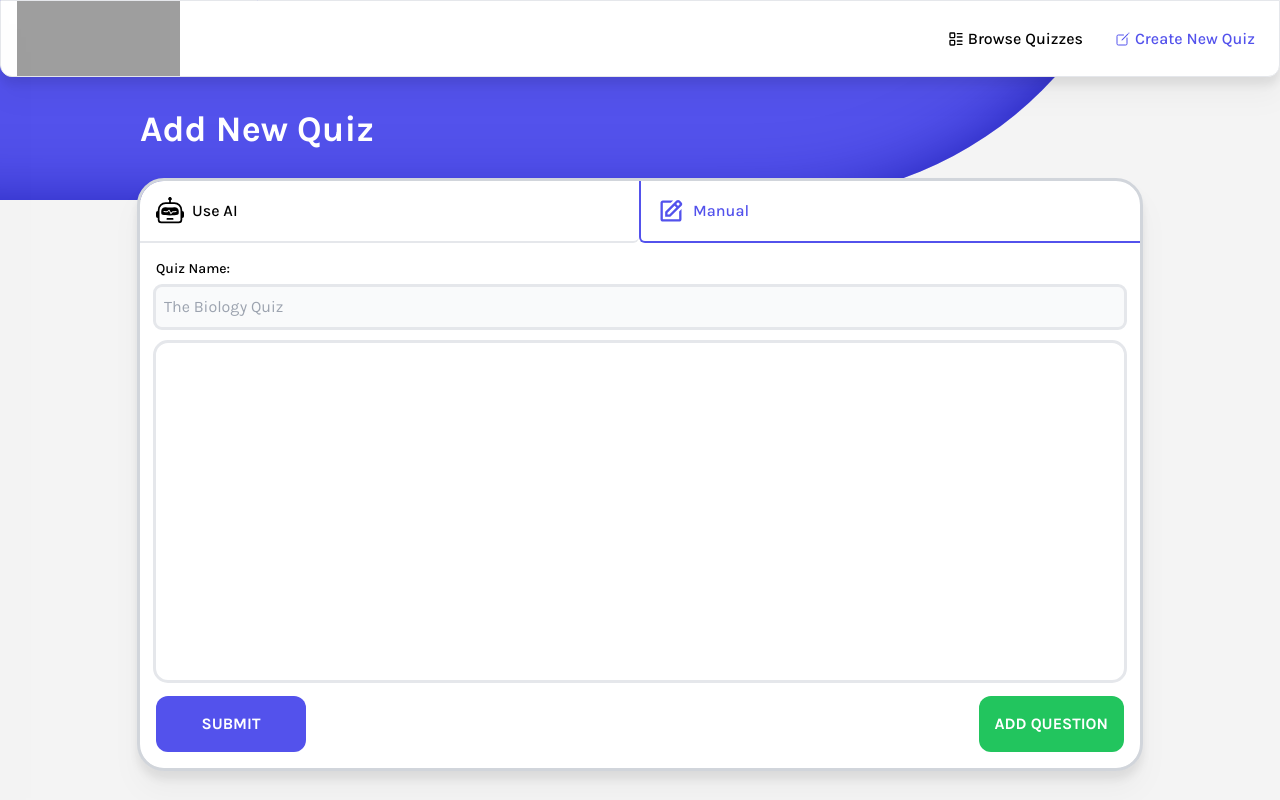
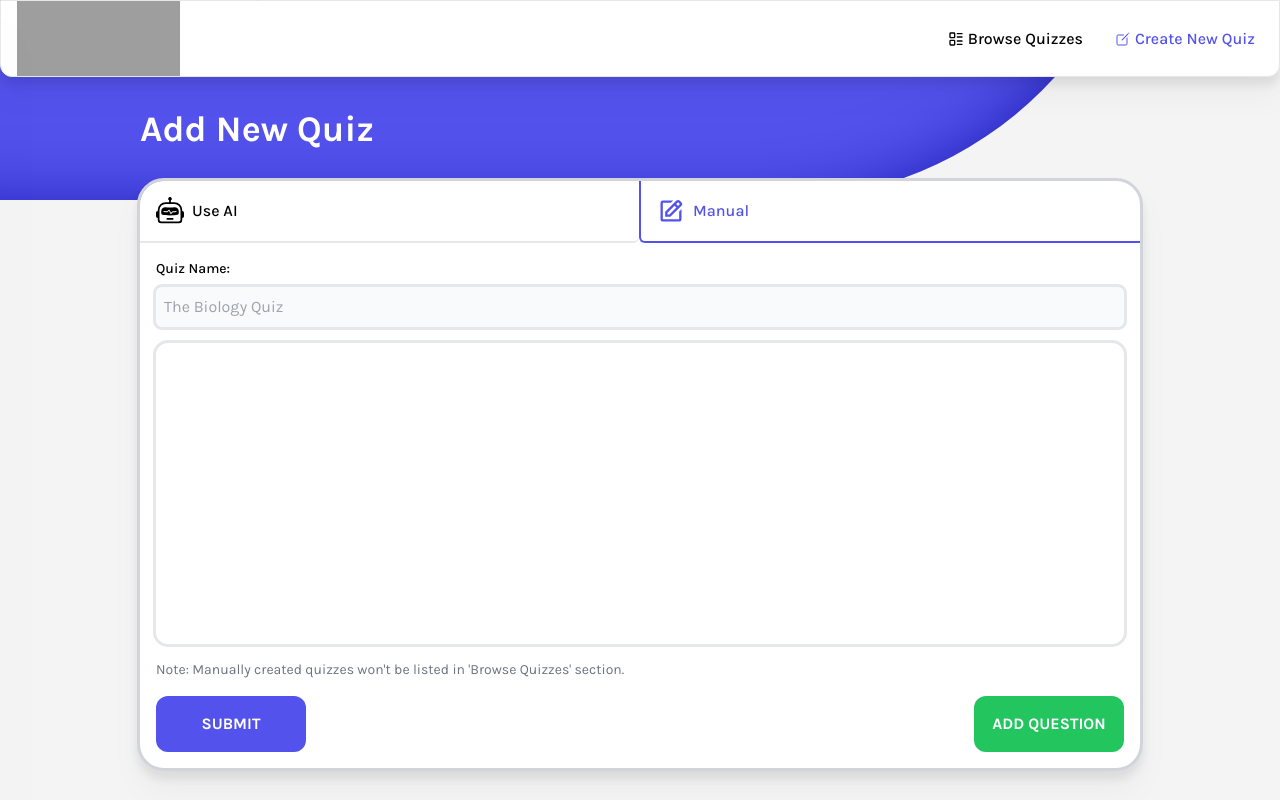
Before and after one commit to 3umaGH/NeuroCards, a React (Vite) app: page /quiz/new in a window 1280 px wide. Both pictures are taken after a click on the element "Manual". Built offline with nearby package versions, Linux system fonts and the light colour scheme; grey boxes are pictures that could not be loaded.

Commit message:
feat: add note

```diff
--- a/src/components/pages/AddQuiz/ManualTab.tsx
+++ b/src/components/pages/AddQuiz/ManualTab.tsx
@@ -118,7 +118,7 @@ export const ManualTab = () => {
             />
           </div>
 
-          <div className='flex flex-col flex-1 h-full gap-4 p-4 overflow-auto min-h-[250px] outline rounded-xl outline-gray-200'>
+          <div className='flex flex-col flex-1 h-full gap-4 p-4 overflow-auto min-h-[200px] outline rounded-xl outline-gray-200'>
             {draft.questions.map((question, index) => (
               <div key={index} className='flex items-center justify-between gap-2'>
                 <span className='overflow-hidden font-bold text-md md:text-lg whitespace-nowrap text-ellipsis'>
@@ -137,12 +137,16 @@ export const ManualTab = () => {
             ))}
           </div>
 
+          <span className='text-xs text-gray-500 md:text-sm'>
+            Note: Manually created quizzes won't be listed in 'Browse Quizzes' section.
+          </span>
+
           <div className='flex justify-between gap-4'>
             <Button disabled={isSubmitting} className='whitespace-nowrap max-w-[150px]'>
               Submit
             </Button>
 
-            <Button type='button' className='bg-green-500 max-w-fit' onClick={handleAddQuestion}>
+            <Button type='button' className='bg-green-500 max-w-[150px]' onClick={handleAddQuestion}>
               Add Question
             </Button>
           </div>
```
